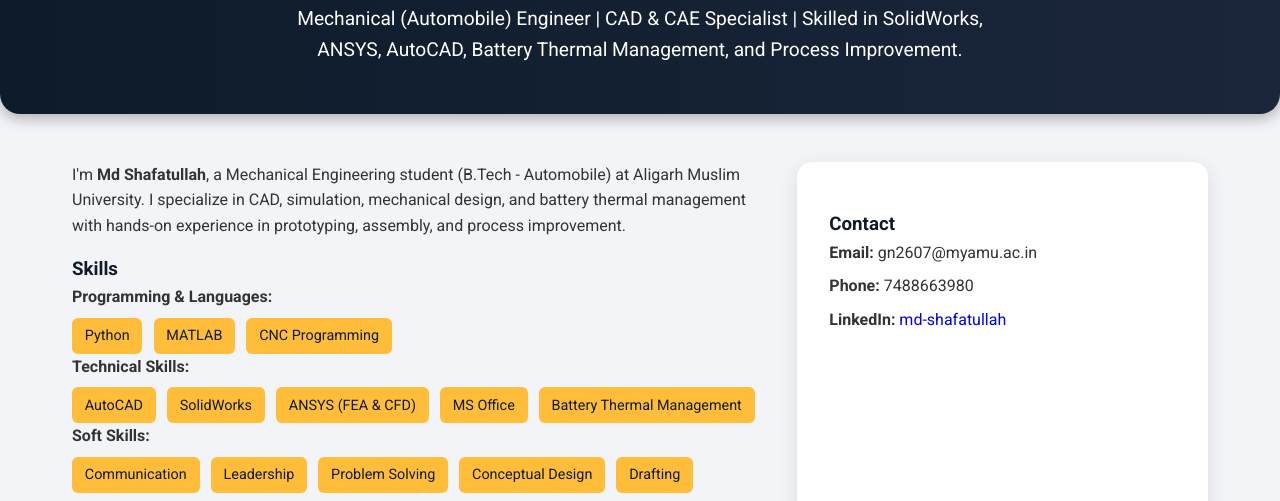
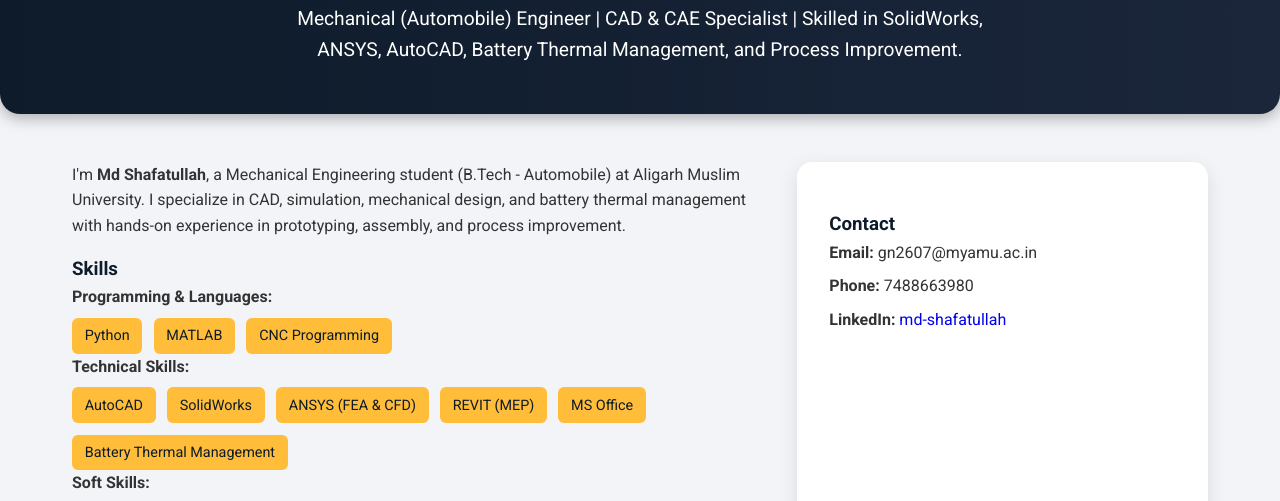
Before and after one commit to mrcoder011/MdShafatullah, a plain HTML site: page portfolio/about.html in a window 1280 px wide. Shown: the part 244-745 px from the top of the page. Drawn offline with Linux system fonts and the light colour scheme.

Commit message:
Update about.html

```diff
--- a/portfolio/about.html
+++ b/portfolio/about.html
@@ -177,6 +177,7 @@
         <span>AutoCAD</span>
         <span>SolidWorks</span>
         <span>ANSYS (FEA & CFD)</span>
+        <span>REVIT (MEP)</span>
         <span>MS Office</span>
         <span>Battery Thermal Management</span>
       </div>
```
